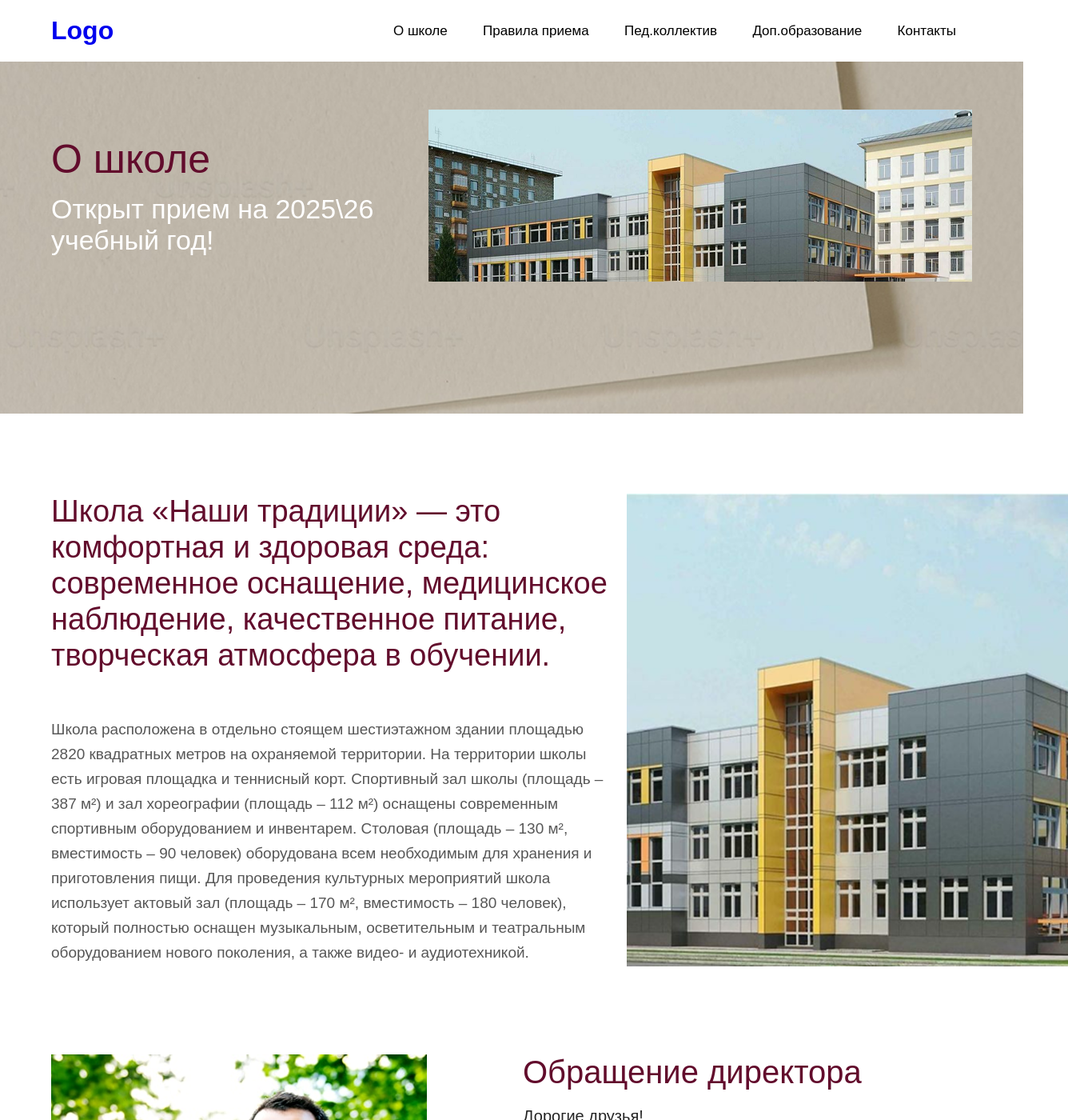
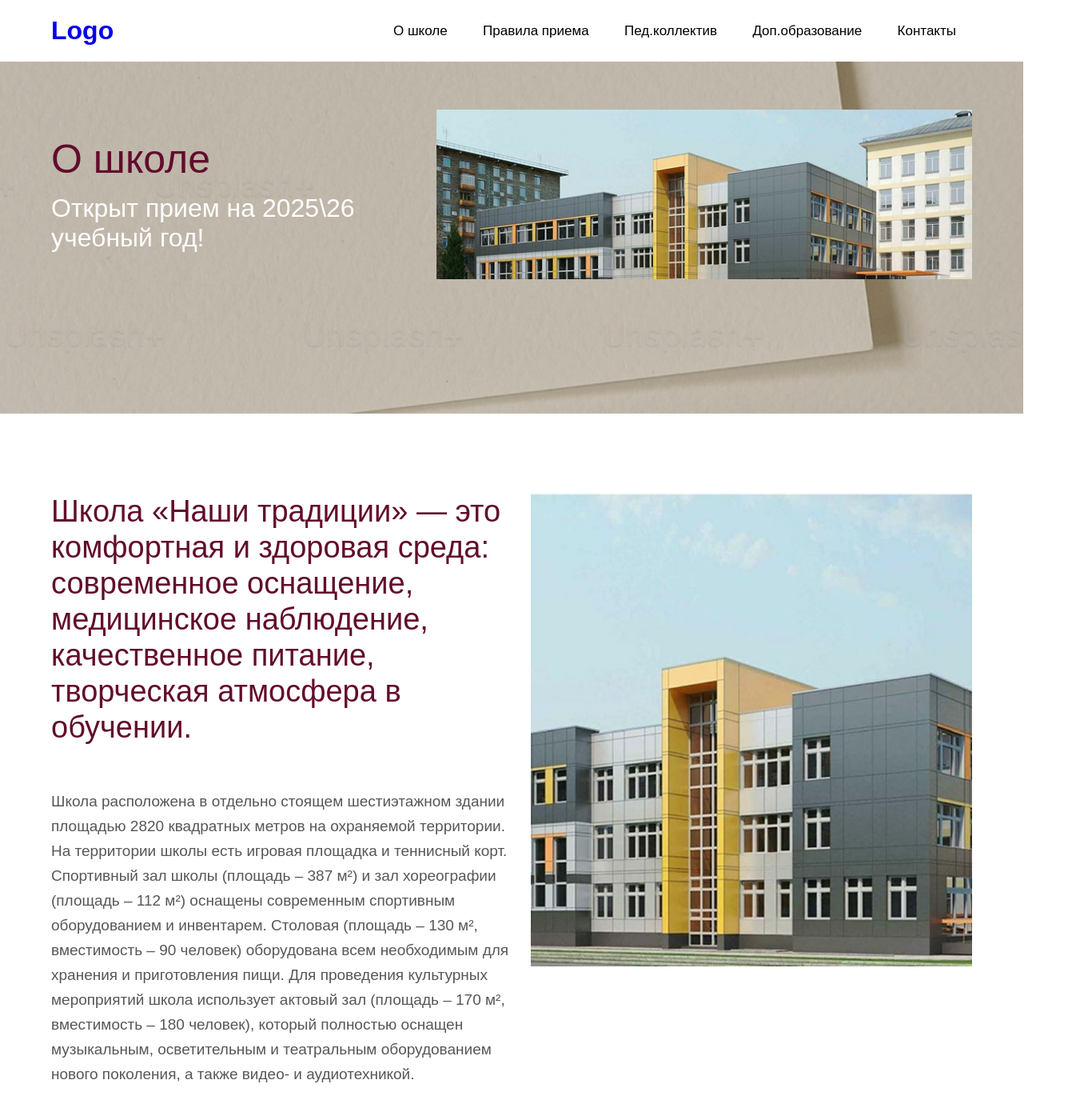
Before and after one commit to syimykDev00/school, a React (Create React App) app: page /aboutSchool in a window 1280 px wide. Shown: the top 1400 px of the page at 80% size, 1336 px wide, since content can reach past the window. Built offline with nearby package versions, Linux system fonts and the light colour scheme.

Commit message:
адаптация о школе

```diff
--- a/src/page/aboutSchool/aboutSchoolHero.jsx
+++ b/src/page/aboutSchool/aboutSchoolHero.jsx
@@ -14,6 +14,9 @@ const AboutSchoolHeroClass = styled.div`
     justify-content: space-between;
     align-items: center;
     padding: 60px 0 74px 0;
+    @media (max-width: 1024px) {
+        flex-direction: column;
+    }
 `;
 
 const AboutSchoolHeroTitle = styled.h1`
@@ -22,13 +25,96 @@ const AboutSchoolHeroTitle = styled.h1`
     padding-bottom: 14px;
     font-weight: 500;
     font-size: 50px;
+    @media (max-width: 1200px) {
+        font-size: 49px;
+    }
+    @media (max-width: 768px) {
+        font-size: 46px;
+    }
+    @media (max-width: 576px) {
+        font-size: 44px;
+        width: 90%;
+        margin: 0 auto;
+    }
+    @media (max-width: 450px) {
+        font-size: 42px;
+        width: 90%;
+        margin: 0 auto;
+    }
+    @media (max-width: 400px) {
+        font-size: 40px;
+        width: 90%;
+        margin: 0 auto;
+    }
+    @media (max-width: 375px) {
+        font-size: 39px;
+        width: 90%;
+        margin: 0 auto;
+    }
+    @media (max-width: 320px) {
+        font-size: 36px;
+        width: 90%;
+        margin: 0 auto;
+    }
 `;
 
 const AboutSchoolHeroDescription = styled.p`
     font-family: Doloman Pavljenko, sans-serif;
     font-weight: 300;
-    font-size: 34px;
+    font-size: 33px;
     color: #FFFFFF;
+    @media (max-width: 1440px) {
+        font-size: 32px;
+    }
+    @media (max-width: 1200px) {
+        font-size: 31px;
+    }
+    @media (max-width: 1024px) {
+        padding: 0 0 20px 0;
+    }
+    @media (max-width: 768px) {
+        font-size: 31px;
+    }
+    @media (max-width: 576px) {
+        font-size: 31px;
+        margin: 0 auto;
+        width: 90%;
+    }
+    @media (max-width: 450px) {
+        font-size: 29px;
+        margin: 0 auto;
+        width: 90%;
+    }
+    @media (max-width: 400px) {
+        font-size: 28px;
+        margin: 0 auto;
+        width: 90%;
+    }
+    @media (max-width: 375px) {
+        font-size: 27px;
+        margin: 0 auto;
+        width: 90%;
+    }
+    @media (max-width: 320px) {
+        font-size: 24px;
+        margin: 0 auto;
+        width: 90%;
+    }
+`;
+
+const AboutSchoolImage = styled.img`
+    @media (max-width: 1440px) {
+        width: 670px;
+    }
+    @media (max-width: 1200px) {
+        width: 630px;
+    }
+    @media (max-width: 768px) {
+        width: 560px;
+    }
+    @media (max-width: 576px) {
+        width: 90%;
+    }
 `;
 
 const AboutSchoolHero = () => {
@@ -40,7 +126,7 @@ const AboutSchoolHero = () => {
                         <AboutSchoolHeroTitle>О школе </AboutSchoolHeroTitle>
                         <AboutSchoolHeroDescription>Открыт прием на 2025\26 учебный год!</AboutSchoolHeroDescription>
                     </div>
-                    <img src={aboutSchoolImage} alt="img"/>
+                    <AboutSchoolImage src={aboutSchoolImage} alt="img"/>
                 </AboutSchoolHeroClass>
             </Container>
         </AboutSchoolId>
--- a/src/page/aboutSchool/schoolFloors/schoolFloors.jsx
+++ b/src/page/aboutSchool/schoolFloors/schoolFloors.jsx
@@ -10,6 +10,21 @@ const SchoolFloorsClass = styled.div`
     display: flex;
     justify-content: space-between;
     align-items: start;
+    @media (max-width: 1024px) {
+        justify-content: space-around;
+        flex-wrap: wrap;
+    }
+`;
+
+const SchoolFloorsGroup = styled.div`
+    padding: 0 0 20px 0;
+    @media (max-width: 768px) {
+        padding: 0 0 20px 0;
+    }
+    @media (max-width: 320px) {
+        padding: 0 0 20px 0;
+        width: 90%;
+    }
 `;
 
 const SchoolFloorsTitle = styled.h1`
@@ -17,6 +32,15 @@ const SchoolFloorsTitle = styled.h1`
     font-size: 34px;
     color: #000000;
     padding: 0 0 20px 0;
+    @media (max-width: 768px) {
+        font-size: 33px;
+    }
+    @media (max-width: 576px) {
+        font-size: 31px;
+    }
+    @media (max-width: 320px) {
+        font-size: 29px;
+    }
 `;
 
 const SchoolFloorsDescription = styled.p`
@@ -24,6 +48,24 @@ const SchoolFloorsDescription = styled.p`
     font-size: 20px;
     color: #000000;
     width: 250px;
+    @media (max-width: 1200px) {
+        width: 235px;
+        font-size: 19px;
+    }
+    @media (max-width: 576px) {
+        width: 215px;
+        font-size: 18px;
+    }
+    @media (max-width: 450px) {
+        width: 215px;
+        font-size: 18px;
+        padding: 0 0 20px 0;
+    }
+    @media (max-width: 320px) {
+        width: 215px;
+        font-size: 17px;
+        padding: 0 0 20px 0;
+    }
 `;
 
 const SchoolFloors = () => {
@@ -31,27 +73,27 @@ const SchoolFloors = () => {
         <SchoolFloorsId id="schoolFloors">
             <Container className="container">
                 <SchoolFloorsClass className="schoolFloors">
-                    <div className="schoolFloorsGroup">
+                    <SchoolFloorsGroup className="schoolFloorsGroup">
                         <SchoolFloorsTitle>6 этажей</SchoolFloorsTitle>
                         <SchoolFloorsDescription>Отдельно стоящее здание
                             площадью 2820 м² расположено на
                             охраняемой территории</SchoolFloorsDescription>
-                    </div>
-                    <div className="schoolFloorsGroup">
+                    </SchoolFloorsGroup>
+                    <SchoolFloorsGroup className="schoolFloorsGroup">
                         <SchoolFloorsTitle>0,4 га</SchoolFloorsTitle>
                         <SchoolFloorsDescription>Площадь земельного
                             участка школы</SchoolFloorsDescription>
-                    </div>
-                    <div className="schoolFloorsGroup">
+                    </SchoolFloorsGroup>
+                    <SchoolFloorsGroup className="schoolFloorsGroup">
                         <SchoolFloorsTitle>90</SchoolFloorsTitle>
                         <SchoolFloorsDescription>Посадочных мест
                             в школьной столовой</SchoolFloorsDescription>
-                    </div>
-                    <div className="schoolFloorsGroup">
+                    </SchoolFloorsGroup>
+                    <SchoolFloorsGroup className="schoolFloorsGroup">
                         <SchoolFloorsTitle>180</SchoolFloorsTitle>
                         <SchoolFloorsDescription>Посадочных мест в
                             актовом зале</SchoolFloorsDescription>
-                    </div>
+                    </SchoolFloorsGroup>
                 </SchoolFloorsClass>
             </Container>
         </SchoolFloorsId>
--- a/src/page/aboutSchool/schoolTradition/schoolTradition.jsx
+++ b/src/page/aboutSchool/schoolTradition/schoolTradition.jsx
@@ -11,6 +11,10 @@ const SchoolTraditionClass = styled.div`
     display: flex;
     justify-content: space-between;
     align-items: start;
+    @media (max-width: 1024px) {
+        flex-direction: column;
+        align-items: center;
+    }
 `;
 
 const SchoolTraditionTitle = styled.h1`
@@ -20,6 +24,54 @@ const SchoolTraditionTitle = styled.h1`
     color: #620C2C;
     width: 720px;
     padding: 0 0 54px 0;
+    @media (max-width: 1440px) {
+        width: 100%;
+    }
+    @media (max-width: 1200px) {
+        font-size: 35px;
+        padding: 0 0 40px 0;
+    }
+    @media (max-width: 992px) {
+        font-size: 34px;
+        padding: 0 0 40px 0;
+        width: 100%;
+    }
+    @media (max-width: 768px) {
+        font-size: 33px;
+        padding: 0 0 35px 0;
+        width: 100%;
+        line-height: 42px;
+    }
+    @media (max-width: 576px) {
+        font-size: 29px;
+        padding: 0 0 30px 0;
+        width: 100%;
+        line-height: 38px;
+    }
+    @media (max-width: 450px) {
+        font-size: 28px;
+        padding: 0 0 30px 0;
+        width: 100%;
+        line-height: 37px;
+    }
+    @media (max-width: 400px) {
+        font-size: 24px;
+        padding: 0 0 30px 0;
+        width: 100%;
+        line-height: 34px;
+    }
+    @media (max-width: 375px) {
+        font-size: 24px;
+        padding: 0 0 25px 0;
+        width: 100%;
+        line-height: 34px;
+    }
+    @media (max-width: 320px) {
+        font-size: 19px;
+        padding: 0 0 25px 0;
+        width: 100%;
+        line-height: 30px;
+    }
 `;
 
 const SchoolTraditionDescription = styled.p`
@@ -28,6 +80,65 @@ const SchoolTraditionDescription = styled.p`
     color: #575757;
     width: 700px;
     line-height: 31px;
+    @media (max-width: 1440px) {
+        width: 100%;
+    }
+    @media (max-width: 1200px) {
+        width: 95%;
+        font-size: 18px;
+    }
+    @media (max-width: 1024px) {
+        width: 95%;
+        font-size: 18px;
+        padding: 0 0 30px 0;
+    }
+    @media (max-width: 992px) {
+        width: 100%;
+        font-size: 18px;
+        padding: 0 0 30px 0;
+    }
+    @media (max-width: 400px) {
+        width: 100%;
+        font-size: 17px;
+        padding: 0 0 30px 0;
+        line-height: 30px;
+    }
+    @media (max-width: 375px) {
+        width: 100%;
+        font-size: 17px;
+        padding: 0 0 30px 0;
+        line-height: 30px;
+    }
+    @media (max-width: 320px) {
+        width: 100%;
+        font-size: 15px;
+        padding: 0 0 30px 0;
+        line-height: 28px;
+    }
+`;
+
+const SchoolTraditionText = styled.div`
+    @media (max-width: 1440px) {
+        width: 50%;
+    }
+    @media (max-width: 1024px) {
+        width: 80%;
+    }
+    @media (max-width: 576px) {
+        width: 90%;
+    }
+`;
+
+const SchoolTraditionImage = styled.img`
+    @media (max-width: 1200px) {
+        width: 500px;
+    }
+    @media (max-width: 1024px) {
+        width: 80%;
+    }
+    @media (max-width: 576px) {
+        width: 90%;
+    }
 `;
 
 const SchoolTradition = () => {
@@ -35,7 +146,7 @@ const SchoolTradition = () => {
         <SchoolTraditionId id="schoolTradition">
             <Container className="container">
                 <SchoolTraditionClass className="schoolTradition">
-                    <div className="schoolTradition-text">
+                    <SchoolTraditionText className="schoolTradition-text">
                         <SchoolTraditionTitle>Школа «Наши традиции» — это
                             комфортная и здоровая среда:
                             современное оснащение, медицинское
@@ -51,8 +162,8 @@ const SchoolTradition = () => {
                             использует актовый зал (площадь – 170 м², вместимость – 180 человек),
                             который полностью оснащен музыкальным, осветительным и театральным
                             оборудованием нового поколения, а также видео- и аудиотехникой.</SchoolTraditionDescription>
-                    </div>
-                    <img src={schoolTraditionImage} alt="img"/>
+                    </SchoolTraditionText>
+                    <SchoolTraditionImage src={schoolTraditionImage} alt="img"/>
                 </SchoolTraditionClass>
             </Container>
         </SchoolTraditionId>
```
Also changed, not shown: src/page/aboutSchool/directorsAddress/directorsAddress.jsx (+121 -1 lines).
